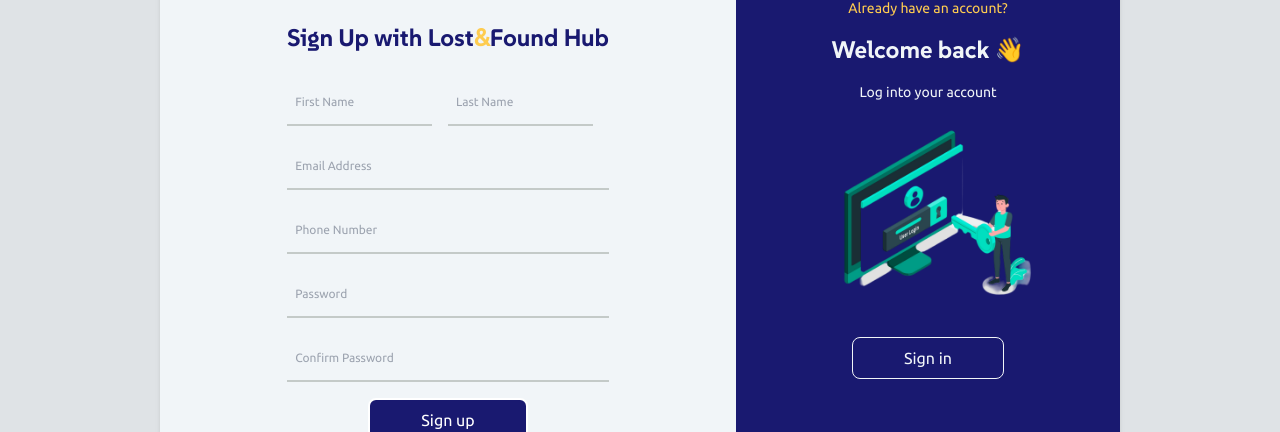
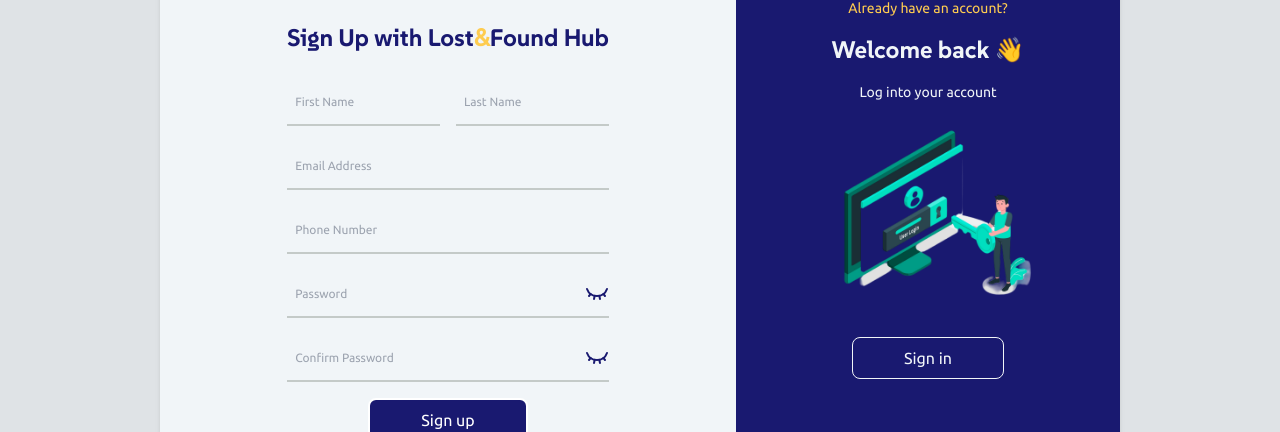
Before and after one commit to DannyK05/lost-and-found, a React (Vite) app: page /signup in a window 1280 px wide. Shown: the part 122-554 px from the top of the page. Built offline with nearby package versions, Linux system fonts and the light colour scheme; no server answers; a web font is replaced by a local one.

Commit message:
feat(auth): add toggle button for password visibility; add more descriptive input validation error message;  update forms styling;

```diff
--- a/package.json
+++ b/package.json
@@ -13,6 +13,7 @@
     "@hookform/resolvers": "^3.9.0",
     "@reduxjs/toolkit": "^2.2.7",
     "async-mutex": "^0.5.0",
+    "lucide-react": "^0.563.0",
     "react": "^18.3.1",
     "react-dom": "^18.3.1",
     "react-hook-form": "^7.53.0",
--- a/src/components/card/index.jsx
+++ b/src/components/card/index.jsx
@@ -89,7 +89,7 @@
       </div>
 
       {isVisible ? (
-        <div className="text-lost-blue w-full text-xs px-2 lg:text-sm">
+        <div className="text-lost-blue capitalize w-full text-xs px-2 lg:text-sm">
           <p className="">{description}</p>
           {color && <p>Color: {color}</p>}
           {itemBrand && <p>Brand: {itemBrand}</p>}
@@ -100,7 +100,7 @@
             <span className="text-lost-blue">
               <BagIcon />
             </span>
-            <p className="text-xs lg:text-sm text-lost-blue font-semi-bold">
+            <p className="text-xs capitalize lg:text-sm text-lost-blue font-semi-bold">
               {category}
             </p>
           </div>
@@ -109,7 +109,7 @@
             <span className="text-lost-blue">
               <KeyIcon />
             </span>
-            <p className="text-xs lg:text-sm text-lost-blue font-semi-bold">
+            <p className="text-xs capitalize lg:text-sm text-lost-blue font-semi-bold">
               {uniqueIdentifier}
             </p>
           </div>
--- a/src/components/form/FormInput.jsx
+++ b/src/components/form/FormInput.jsx
@@ -1,6 +1,8 @@
-import * as React from "react";
+import { forwardRef, useState } from "react";
+import { EyeClosedIcon, EyeIcon } from "lucide-react";
 
-export const FormInput = React.forwardRef(
+
+export const FormInput = forwardRef(
   (
     {
       containerClassName = "",
@@ -9,20 +11,44 @@
       placeholder,
       ...rest
     },
-    forwardedRef
+    forwardedRef,
   ) => {
-    return (
+    const [isPasswordVisible, setIsPasswordVisible] = useState(false);
+
+    const togglePasswordVisibilty = () => {
+      setIsPasswordVisible((prev) => !prev);
+    };
+
+    return type == "password" ? (
+      <div
+        className={`${containerClassName} flex items-center space-x-2 border-b-2 border-[#C4CAC8] pb-0  h-12 overflow-hidden hover:border-lost-blue focus-within:border-lost-blue p-0`}
+      >
+        <input
+          {...rest}
+          ref={forwardedRef}
+          className={`${className} outline-none text-sm w-full h-full placeholder:text-xs bg-lost-white py-1 mb-0 px-2 focus:outline-none`}
+          type={isPasswordVisible ? "text" : "password"}
+          placeholder={placeholder}
+        />
+        <span
+          onClick={togglePasswordVisibilty}
+          className="text-lost-blue cursor-pointer"
+        >
+          {isPasswordVisible ? <EyeIcon /> : <EyeClosedIcon />}
+        </span>
+      </div>
+    ) : (
       <div
         className={`${containerClassName} border-b-2 border-[#C4CAC8] pb-0  h-12 overflow-hidden hover:border-lost-blue focus-within:border-lost-blue p-0`}
       >
         <input
           {...rest}
           ref={forwardedRef}
-          className={`${className} outline-none text-sm w-full h-full placeholder:text-xs bg-lost-white py-1 mb-0 px-2 focus:outline-none  `}
+          className={`${className} outline-none text-sm w-full h-full placeholder:text-xs bg-lost-white py-1 mb-0 px-2 focus:outline-none`}
           type={type}
           placeholder={placeholder}
         />
       </div>
     );
-  }
+  },
 );
--- a/src/components/route-guard/RouteGuard.jsx
+++ b/src/components/route-guard/RouteGuard.jsx
@@ -10,9 +10,11 @@
 export function RouteGuard({ children }) {
   const navigate = useNavigate();
   const dispatch = useDispatch();
-  const [Authorised, setAuthorised] = useState(false);
+
   const currentUser = useSelector(selectCurrentUser);
   const authToken = useSelector(selectCurrentUserToken);
+
+  const [Authorised, setAuthorised] = useState(false);
 
   const AuthCheck = useCallback(() => {
     if (authToken) {
--- a/src/components/route-handling/ErrorPage.jsx
+++ b/src/components/route-handling/ErrorPage.jsx
@@ -6,7 +6,7 @@
         <p className="text-xl text-lost-accent-dark">🚫Page NOT FOUND 🔎</p>
         <p className="text-xl text-lost-accent-dark">
           Something went wrong, <br />
-          Try running the site again
+          Try reloading the site again
         </p>
       </div>
     </div>
--- a/src/components/route-handling/LoadingPage.jsx
+++ b/src/components/route-handling/LoadingPage.jsx
@@ -1,7 +1,8 @@
 import { Audio } from "react-loader-spinner";
+
 export const LoadingPage = () => {
   return (
-    <div className="flex items-center bg-lost-white h-full justify-center">
+    <div className="flex items-center bg-lost-white w-full justify-center">
       <Audio
         height="80"
         width="80"
--- a/src/components/side-container/index.jsx
+++ b/src/components/side-container/index.jsx
@@ -5,7 +5,7 @@
     <div
       className={`${
         isVisible ? "scale-x-100" : "scale-x-0"
-      }  bg-white fixed transition-50 shadow-lg w-full md:w-[60%] lg:w-1/2 px-4 py-2 rounded-lg border-md top-[76px] lg:top-[0] md:top-[100px] lg:h-[100vh] h-[95vh] z-[10000] right-0`}
+      }  bg-white fixed transition-50 shadow-lg w-full md:w-[60%] lg:w-1/2 px-4 py-2 rounded-lg border-md top-[76px] lg:top-[0] md:top-[100px] lg:h-screen h-[95vh] z-[10000] right-0`}
     >
       <div className="flex items-center space-x-8">
         <span
--- a/src/data/formSchema.js
+++ b/src/data/formSchema.js
@@ -9,33 +9,33 @@
 export const loginFormSchema = z.object({
   email: z
     .string()
-    .min(1, { message: "Required" })
+    .min(1, { message: "This field is required" })
     .email("This is not a valid email address")
     .regex(/^[a-zA-Z0-9._%+-]+@student\.oauife\.edu\.ng$/, {
       message: "Email must be OAU student mail",
     }),
 
-  password: z.string().min(1, { message: "Required" }),
+  password: z.string().min(1, { message: "This field is required" }),
 });
 
 export const signupFormSchema = z
   .object({
-    firstName: z.string().min(1, { message: "Required" }),
-    lastName: z.string().min(1, { message: "Required" }),
+    firstName: z.string().min(1, { message: "This field is required" }),
+    lastName: z.string().min(1, { message: "This field is required" }),
     email: z
       .string()
-      .min(1, { message: "Required" })
+      .min(1, { message: "This field is required" })
       .regex(
         /^[a-zA-Z0-9._%+-]+@student\.oauife\.edu\.ng$/,
-        "Must be OAU student email"
+        "Must be OAU student email",
       )
       .email("This is not a valid email address"),
     phoneNumber: z
       .string()
-      .min(1, { message: "Required" })
+      .min(1, { message: "This field is required" })
       .max(11, { message: "phone not valid" }),
-    password: z.string().min(1, { message: "Required" }),
-    confirmPassword: z.string().min(1, { message: "Required" }),
+    password: z.string().min(1, { message: "This field is required" }),
+    confirmPassword: z.string().min(1, { message: "This field is required" }),
   })
   .refine((data) => data.password === data.confirmPassword, {
     message: "Passwords do not match",
@@ -43,14 +43,14 @@
   });
 
 export const FoundItemFormSchema = z.object({
-  title: z.string().min(1, { message: "Required" }),
-  foundAt: z.string().min(1, { message: "Required" }),
+  title: z.string().min(1, { message: "This field is required" }),
+  foundAt: z.string().min(1, { message: "This field is required" }),
   uniqueIdentifier: z.string(),
-  foundDate: z.string({ message: "Required" }),
-  category: z.string().min(1, { message: "Required" }),
+  foundDate: z.string({ message: "This field is required" }),
+  category: z.string().min(1, { message: "This field is required" }),
   description: z
     .string()
-    .min(1, { message: "Required" })
+    .min(1, { message: "This field is required" })
     .max(60, { message: "Limit of 60 characters" }),
   itemBrand: z.string().optional(),
   color: z.string().optional(),
@@ -58,14 +58,14 @@
 });
 
 export const LostItemFormSchema = z.object({
-  title: z.string().min(1, { message: "Required" }),
-  lostAt: z.string().min(1, { message: "Required" }),
+  title: z.string().min(1, { message: "This field is required" }),
+  lostAt: z.string().min(1, { message: "This field is required" }),
   uniqueIdentifier: z.string(),
-  lostDate: z.string({ message: "Required" }),
-  category: z.string().min(1, { message: "Required" }),
+  lostDate: z.string({ message: "This field is required" }),
+  category: z.string().min(1, { message: "This field is required" }),
   description: z
     .string()
-    .min(1, { message: "Required" })
+    .min(1, { message: "This field is required" })
     .max(60, { message: "Limit of 60 characters" }),
   itemBrand: z.string().optional(),
   color: z.string().optional(),
--- a/src/pages/about-us/index.jsx
+++ b/src/pages/about-us/index.jsx
@@ -9,6 +9,7 @@
 import Owner from "../../assets/images/owner.svg";
 import People from "../../assets/images/people.webp";
 import Arrow from "../../assets/images/arrow.svg";
+
 export default function AboutUsPage() {
   return (
     <>
--- a/src/pages/auth/components/AuthForm.jsx
+++ b/src/pages/auth/components/AuthForm.jsx
@@ -17,22 +17,28 @@
 import FormLoadingSpinner from "../../../assets/icons/FormLoadingSpinner";
 import InfoIcon from "../../../assets/icons/InfoIcon";
 import { useState } from "react";
+
 export const AuthForm = ({ type }) => {
   const dispatch = useDispatch();
   const navigate = useNavigate();
+
+  const [login, { isLoading }] = useLoginMutation({});
+  const [signup, { isLoading: isLoadingRegister }] = useRegisterMutation();
+
+  const [errorMessage, setErrorMessage] = useState();
+
   const selectedSchema = type == "signup" ? signupFormSchema : loginFormSchema;
+
   const {
     register,
     handleSubmit,
     formState: { errors },
   } = useForm({ resolver: zodResolver(selectedSchema) });
-  const [errorMessage, setErrorMessage] = useState();
-  const [login, { isLoading }] = useLoginMutation({});
-  const [signup, { isLoading: isLoadingRegister }] = useRegisterMutation();
 
   const handleSignup = async (data) => {
     try {
       const response = await signup(data).unwrap();
+
       const token = response.data.accessToken;
       const user = response.data.user;
 
@@ -40,6 +46,7 @@
       setToLocalStorage(LOST_AND_FOUND_USER, user);
 
       dispatch(setCredentials({ token, user }));
+
       setTimeout(() => {
         navigate("/home");
       }, 500);
@@ -64,14 +71,18 @@
 
       setToLocalStorage(LOST_AND_FOUND_TOKEN, token);
       setToLocalStorage(LOST_AND_FOUND_USER, user);
+
       dispatch(setCredentials({ token, user }));
+
       setTimeout(() => {
         navigate("/home");
       }, 500);
     } catch (err) {
       if (err && err.data.message) {
         const error = err.data.message;
+
         setErrorMessage(error);
+
         setTimeout(() => {
           setErrorMessage(null);
         }, 2000);
@@ -162,10 +173,11 @@
               onSubmit={handleSubmit(handleSignup)}
               className="flex w-[60%] flex-col items-center space-y-4"
             >
-              <div className="flex w-full flex-col items-center space-y-4">
-                <div className=" flex flex-col md:flex-row lg:flex-row items-center w-full space-y-4 md:space-x-4 lg:space-y-0 md:space-y-0 lg:space-x-4">
+              <div className="flex w-full flex-col items-start space-y-4">
+                <div className=" flex flex-col md:flex-row lg:flex-row items-start w-full space-y-4 md:space-x-4 lg:space-y-0 md:space-y-0 lg:space-x-4">
+                  <div className="w-full flex flex-col items-start">
                     <FormInput
-                    containerClassName="w-full md:w-[45%] lg:w-[45%]"
+                      containerClassName=""
                       {...register("firstName")}
                       placeholder={"First Name"}
                     />
@@ -174,8 +186,11 @@
                         {errors.firstName.message}
                       </span>
                     )}
+                  </div>
+
+                  <div className="w-full flex flex-col items-start">
                     <FormInput
-                    containerClassName="w-full md:w-[45%] lg:w-[45%]"
+                      containerClassName=""
                       {...register("lastName")}
                       placeholder={"Last Name"}
                     />
@@ -185,7 +200,8 @@
                       </span>
                     )}
                   </div>
-                <div className="w-full flex flex-col items-center space-y-1">
+                </div>
+                <div className="w-full flex flex-col items-start space-y-1">
                   <FormInput
                     containerClassName="w-full"
                     {...register("email")}
@@ -197,7 +213,7 @@
                     </span>
                   )}
                 </div>
-                <div className="w-full flex flex-col items-center space-y-1">
+                <div className="w-full flex flex-col items-start space-y-1">
                   <FormInput
                     containerClassName="w-full"
                     {...register("phoneNumber")}
@@ -209,7 +225,7 @@
                     </span>
                   )}
                 </div>
-                <div className="w-full flex flex-col items-center space-y-1">
+                <div className="w-full flex flex-col items-start space-y-1">
                   <FormInput
                     containerClassName="w-full"
                     {...register("password")}
@@ -222,7 +238,7 @@
                     </span>
                   )}
                 </div>
-                <div className="w-full flex flex-col items-center space-y-1">
+                <div className="w-full flex flex-col items-start space-y-1">
                   <FormInput
                     containerClassName="w-full"
                     {...register("confirmPassword")}
@@ -269,11 +285,11 @@
             </h1>
             <form
               onSubmit={handleSubmit(handleLogin)}
-              className="flex w-full flex-col items-center mb-10 space-y-10"
+              className="flex w-3/5 flex-col items-center mb-10 space-y-10"
             >
-              <div className="flex w-full flex-col items-center space-y-4">
+              <div className="flex w-full flex-col items-start space-y-4">
                 <FormInput
-                  containerClassName="w-full md:w-[60%] lg:w-[60%]"
+                  containerClassName="w-full"
                   {...register("email")}
                   type="email"
                   placeholder={"Email Address"}
@@ -284,7 +300,7 @@
                   </span>
                 )}
                 <FormInput
-                  containerClassName="w-full md:w-[60%] lg:w-[60%]"
+                  containerClassName="w-full"
                   {...register("password")}
                   type="password"
                   placeholder={"Password"}
```
Also changed, not shown: src/layout/index.jsx (+14 -7 lines), 1 other file (tests, documents, lock files or other folders). Lines whose indentation alone changed are shown as unchanged.
